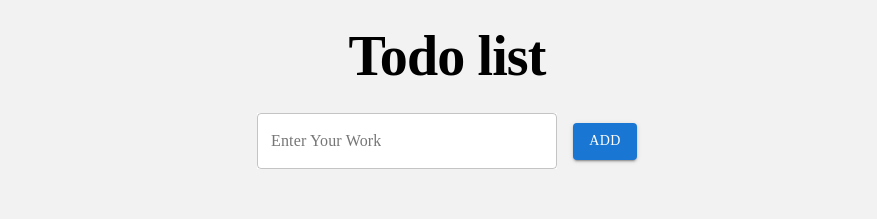
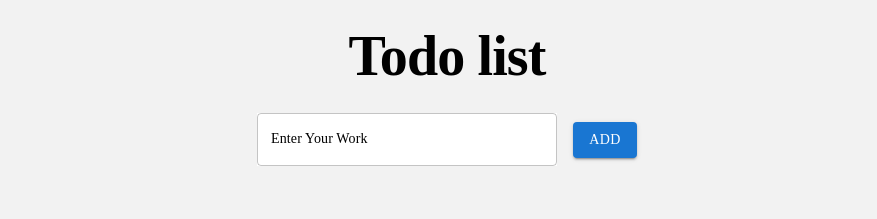
Before and after one commit to hammadsheikh07/todo-list, a React (Create React App) app: page / in a window 1280 px wide. Shown: the top 219 px of the page, without its empty margins (193-1070 px from the left). Built offline with nearby package versions, Linux system fonts and the light colour scheme.

Commit message:
theme updated

```diff
--- a/src/Theme.js
+++ b/src/Theme.js
@@ -8,7 +8,12 @@ const theme = createTheme({
       color:"#000000"
     },
     body1:{
-      color:"#1A1A1A99"
+      fontSize:"14px"
+    },
+    body2:
+    {
+        fontSize:"14px",
+
     },
     h1:
     {
```
